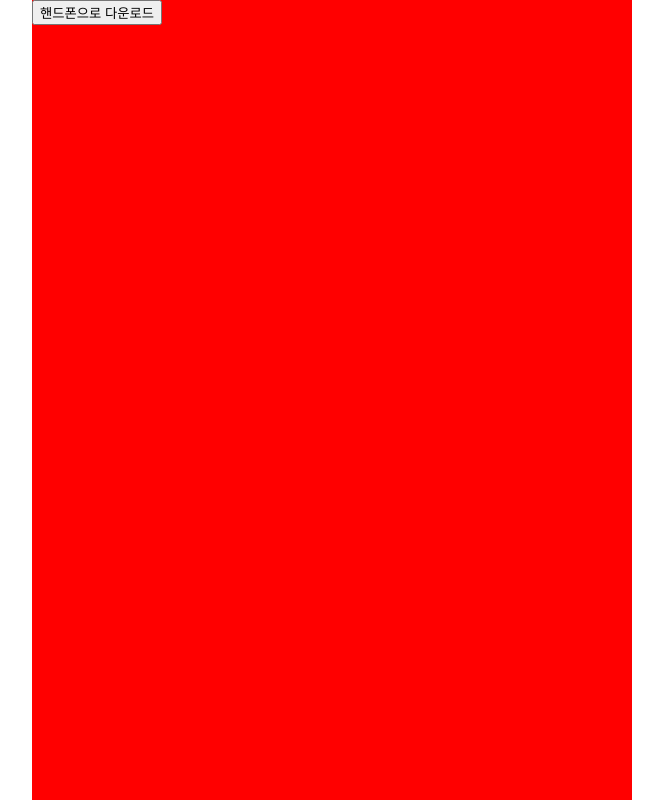
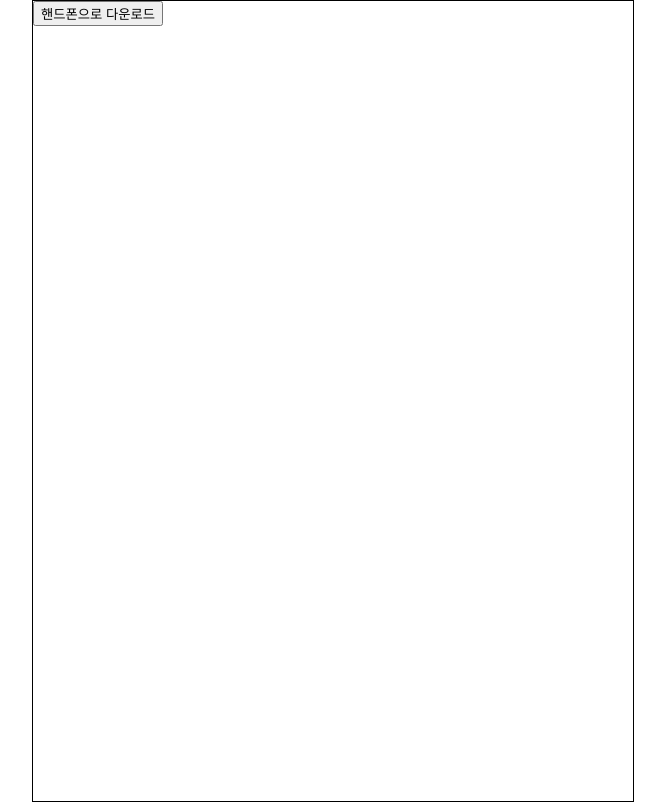
Before and after one commit to MenuPicker/MenuPicker_FE, a React (Vite) app: page / in a window 1280 px wide. Shown: the whole page, without its empty margins (308-973 px from the left). Built offline with nearby package versions, Linux system fonts and the light colour scheme.

Commit message:
fix: globalLayout 배경색 제거 => border로 대체

```diff
--- a/src/css/index.css
+++ b/src/css/index.css
@@ -21,5 +21,6 @@ body {
   width: 100%;
   max-width: 600px;
   min-height: 100vh;
-  background-color: red;
+  /* background-color: red; */
+  border: 1px solid black;
 }
```
